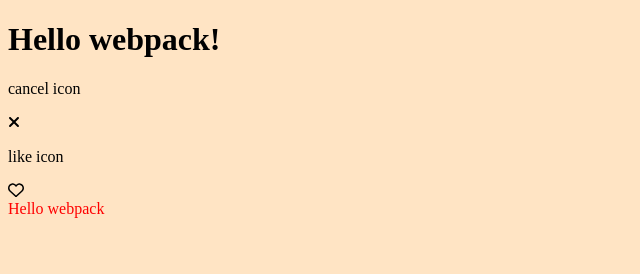
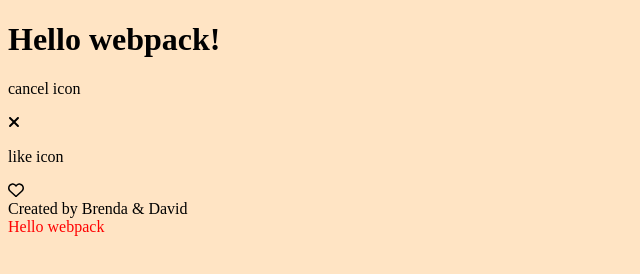
Before and after one commit to indigodavid/metropolitan-museum-of-art, a website built with webpack: page src/index.html in a window 1280 px wide. Shown: the whole page, without its empty margins (0-640 px from the left). Built offline with nearby package versions, Linux system fonts and the light colour scheme.

Commit message:
add footer boilerplate

```diff
--- a/src/index.html
+++ b/src/index.html
@@ -10,5 +10,8 @@
   <h1>Hello webpack!</h1>
   <p>cancel icon</p><i class="fa-solid fa-xmark"></i>
   <p>like icon</p><i class="fa-regular fa-heart"></i>
+  <footer>
+    Created by Brenda & David
+  </footer>
 </body>
 </html>
```
